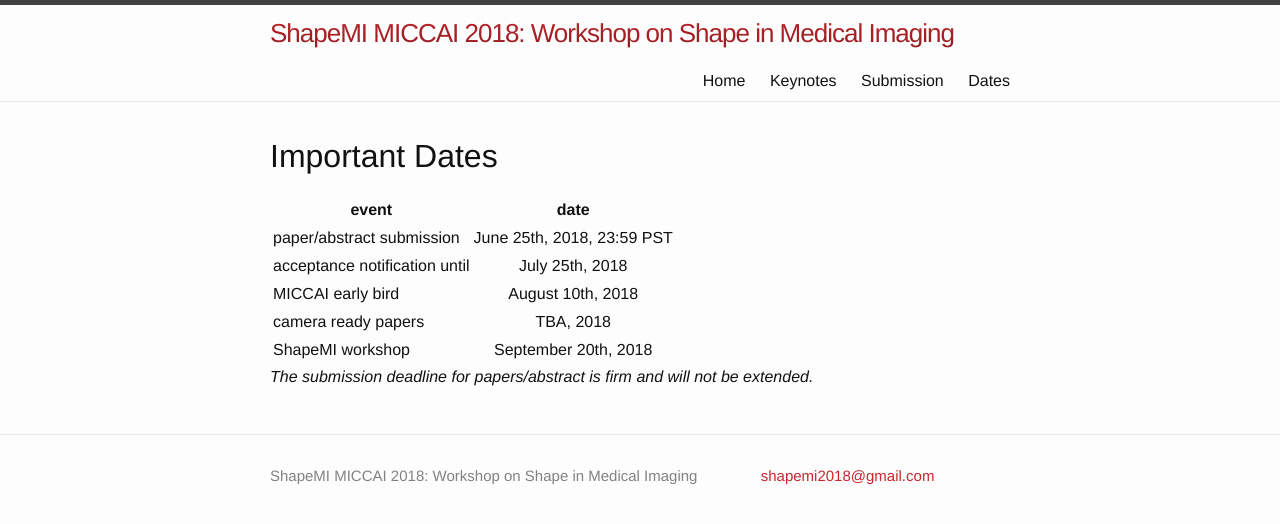
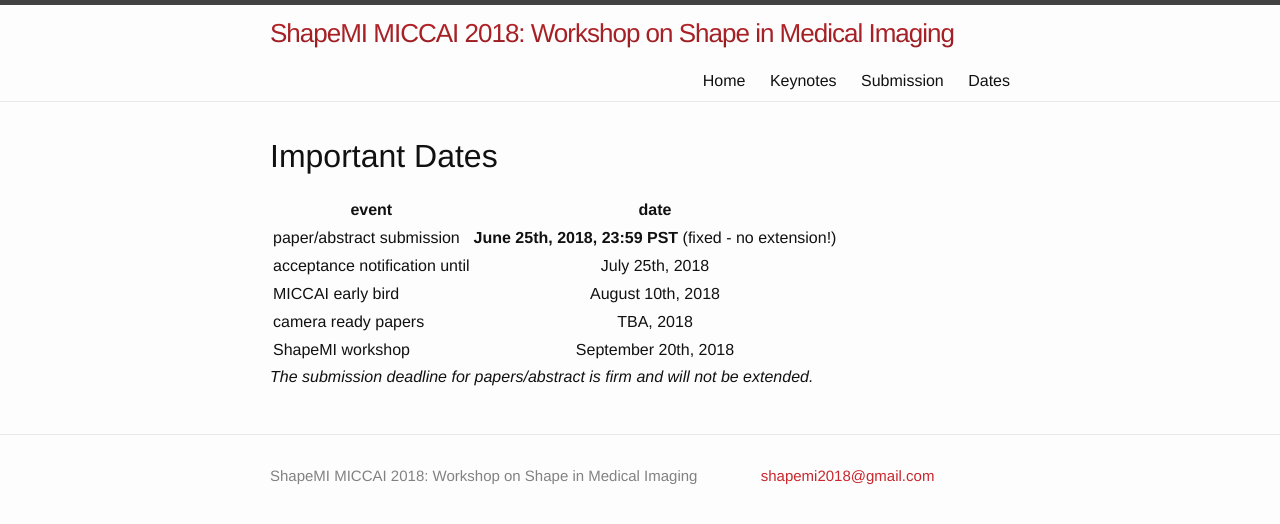
Before and after one commit to shapemi/shapemi2020, a Jekyll site: the page built from dates/index.md, in a window 1280 px wide. Shown: the top 524 px of the page. Built offline with Jekyll 4.4.1, drawn with Linux system fonts in a browser that asks for light colours.

Commit message:
Update index.md

```diff
--- a/dates/index.md
+++ b/dates/index.md
@@ -8,7 +8,7 @@
 
 | event | date |
 |---|:---:|
-| paper/abstract submission | June 25th, 2018, 23:59 PST  |
+| paper/abstract submission | **June 25th, 2018, 23:59 PST** (fixed - no extension!)  |
 | acceptance notification until | July 25th, 2018 |
 | MICCAI early bird | August 10th, 2018 |
 | camera ready papers | TBA, 2018 |
```
